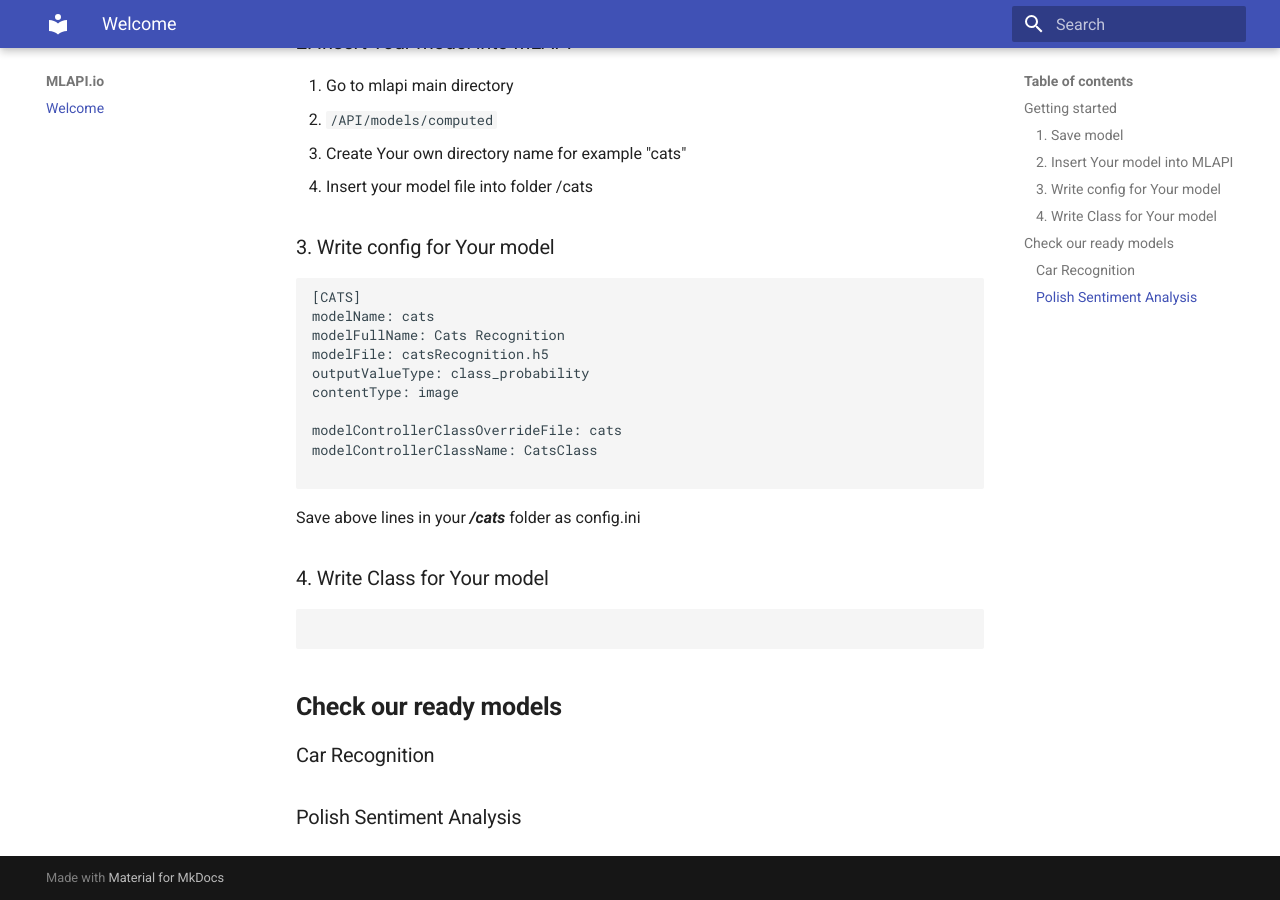
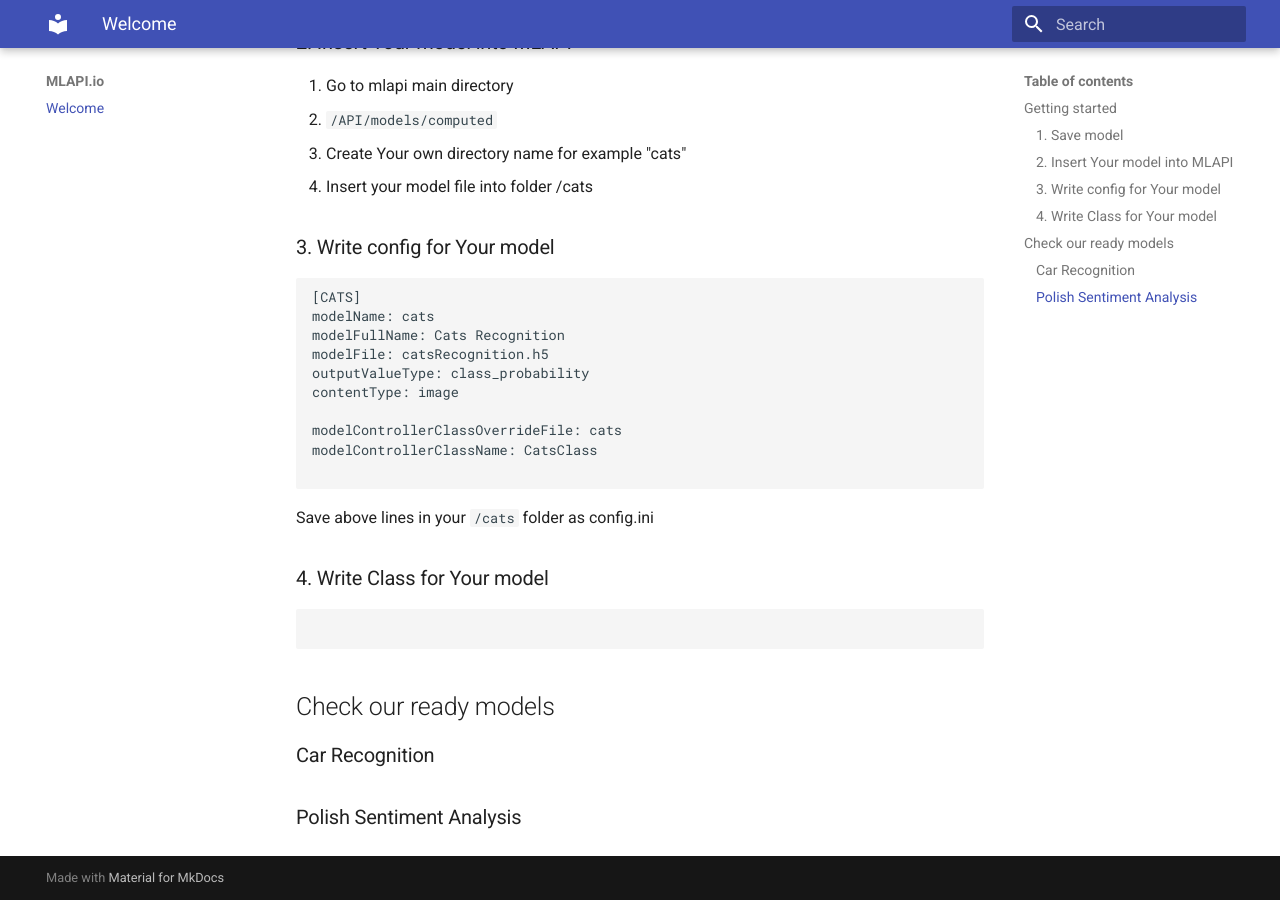
Before and after one commit to Ermlab/mlapi.io, an MkDocs documentation site: the page built from docs/index.md, in a window 1280 px wide and 900 px high, scrolled down 725 px. Built offline with MkDocs 1.6.1 and Material for MkDocs 9.7.7, drawn with Linux system fonts in a browser that asks for light colours; old or Windows-style settings are respelled for this version of MkDocs.

````diff
--- a/docs/index.md
+++ b/docs/index.md
@@ -52,7 +52,7 @@ modelControllerClassName: CatsClass
 
 ```
 
-Save above lines in your ***/cats*** folder as config.ini
+Save above lines in your `/cats` folder as config.ini
 
 ### 4. Write Class for Your model
 
@@ -64,7 +64,7 @@ Save above lines in your ***/cats*** folder as config.ini
 
 
 
-## <b> Check our ready models </b>
+## Check our ready models
 
 ### Car Recognition
 
````
